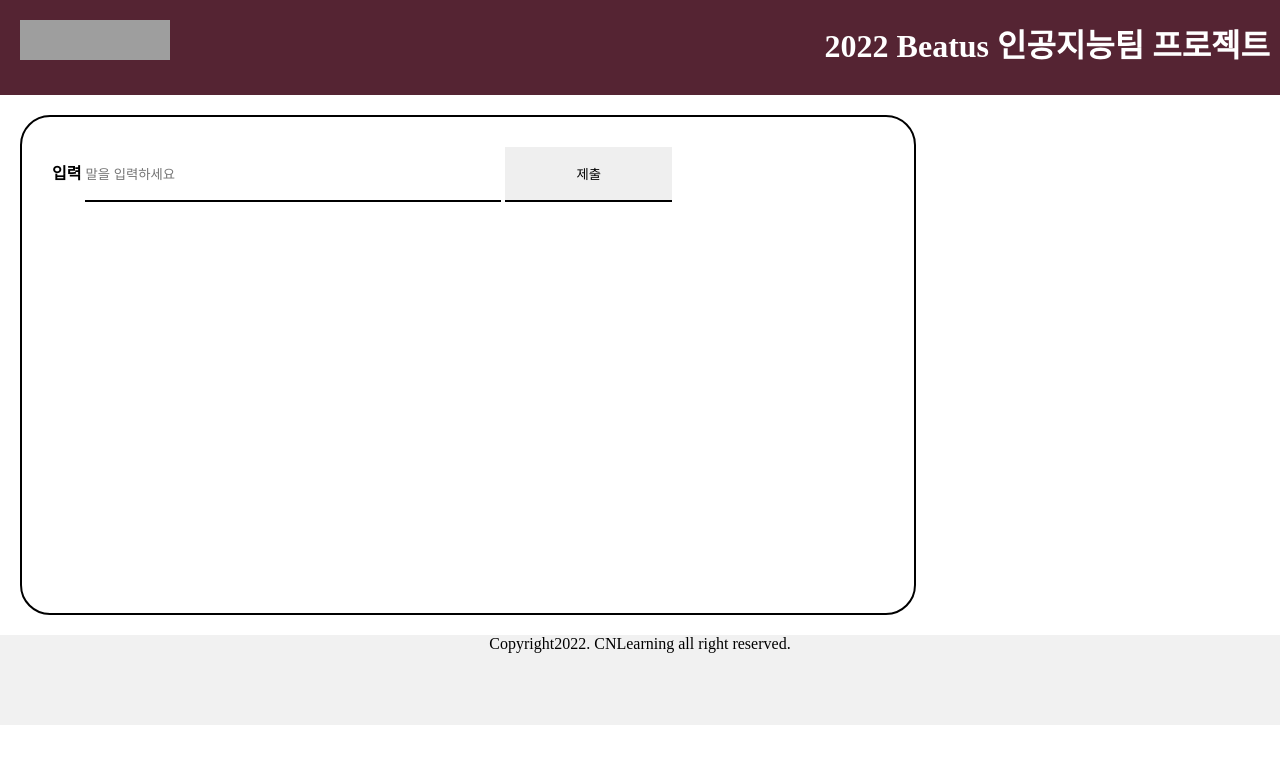
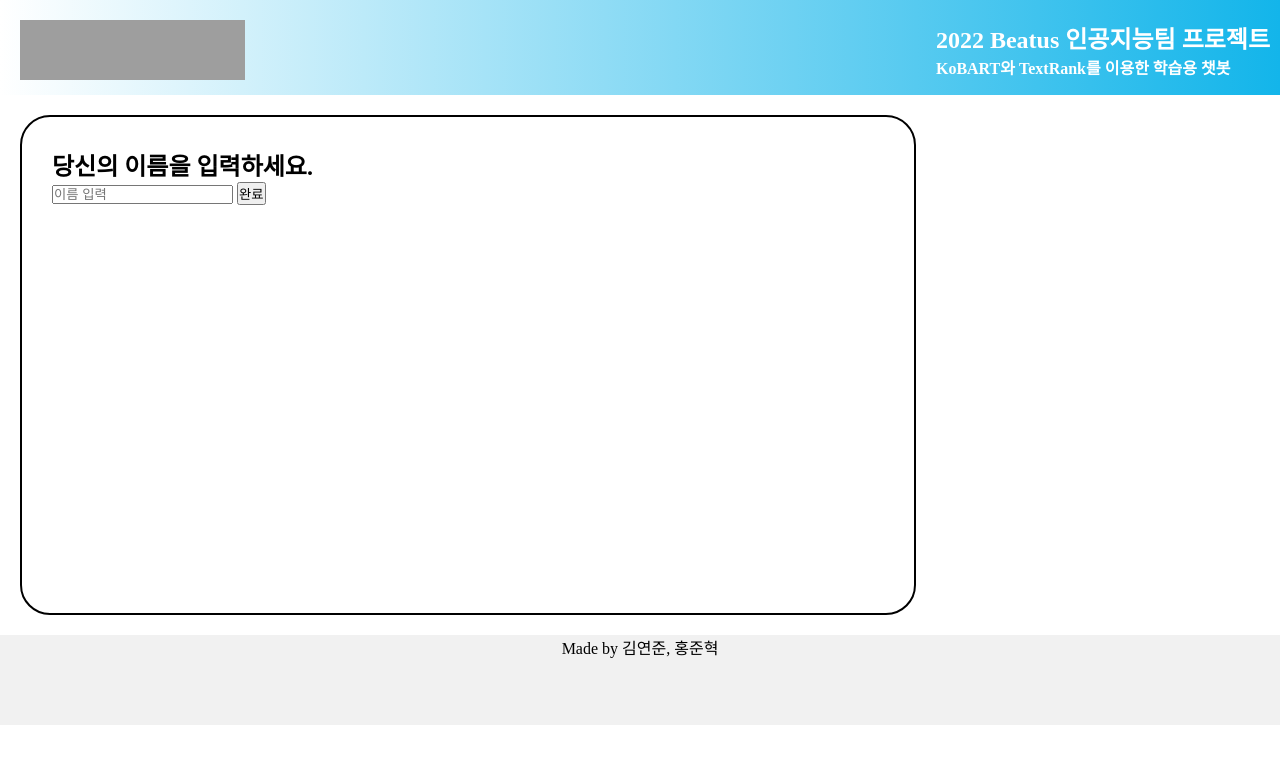
Before and after one commit to Superfish83/Beatus_NLP_Project_2, a Flask app: page / in a window 1280 px wide. Shown: the top 764 px of the page. Run offline with Flask 2, Linux system fonts and the light colour scheme; grey boxes are pictures that could not be loaded.

Commit message:
Main, Chat 페이지 제작

```diff
--- a/main.py
+++ b/main.py
@@ -1,19 +1,128 @@
-from flask import Flask, render_template
+from flask import *
+app = Flask(__name__)
 
-app = Flask(__name__)
+from NLP.dialoguehandler import DialogueHandler
+dlgHandler = DialogueHandler()
+
+def template(title, content, auto_submit = None):
+    t = f'''<!doctype html>
+    <link rel="stylesheet" href="{ url_for('static', filename='design.css') }" media="(min-width:600px)">
+    <html>
+        <title>{title}</title>
+        <header>
+            <div id="logo">
+                <a href = "/">
+                    <img src="https://www.cnsa.hs.kr/images/hpw/common/logo.gif" alt="Logo" width="225" height="60" href="./index.html">
+                </a>
+            </div>
+
+            <div id="top_menu">
+                <h2> 2022 Beatus 인공지능팀 프로젝트</h2>
+                <h4> KoBART와 TextRank를 이용한 학습용 챗봇 </h4>
+            </div>
+        </header>
+
+        <article id="content">
+            {content}
+        </article>
+
+        <footer>
+            <p>Made by 김연준, 홍준혁</p>
+        </footer>
+    '''
+
+    if auto_submit:
+        t += f'''
+            <script>
+                document.{auto_submit}.submit();
+            </script>'''
+    t += '</html>'
+    return t
+
+def getTextForm(username, dlg_state):
+    form = ''
+    if dlg_state < 100: # 사용자에게 채팅 입력을 받을 때
+        form = f'''
+            <form name = "getUserText" action="/chat/" method="POST">
+                <input type="textarea" name="usertext" placeholder="채팅 입력"></textarea>
+                <input type="hidden" name="current_username" value={username}>
+                <input type="hidden" name="dlg_state" value={dlg_state}>
+                <input type="submit" value="입력">
+            </form>'''
+    else: # 챗봇이 계속 말할 때 (입력받는 것 없이 form 제출)
+        form = f'''
+            <form name = "getUserText" action="/chat/" method="POST">
+                <input type="textarea" name="usertext" placeholder="채팅 입력"></textarea>
+                <input type="hidden" name="current_username" value={username}>
+                <input type="hidden" name="dlg_state" value={dlg_state}>
+            </form>
+            '''
+    return form
 
 @app.route('/')
 def home():
-    return render_template('index.html')
+    getName = '''
+        <div class = "input-box">
+            <h1>당신의 이름을 입력하세요.</h1>
+            <form action="/chat/" method="POST">
+                <input type="text" name="username" placeholder="이름 입력">
+                <input type="submit" value="완료">
+            </form>
+        </div>
+    '''
+    return template('Main Page', getName)
+
+# user마다 채팅 기록을 저장하는 딕셔너리 (전역 변수)
+chat_history = {}
+
+@app.route('/chat/', methods=['GET', 'POST'])
+def chat():
+    if request.method == 'POST':
+        global chat_history
+        chatting = ''
+        autoSubmitForm = None
+
+        # index에서 처음 넘어왔을 때 -> 전역 변수 user_dict에 username 등록
+        if 'username' in request.form.keys():
+            username = request.form['username']
+
+            #채팅 입력 form
+            chatting = getTextForm(username, 1)
+
+            #채팅 내역
+            chat_history[username] = f'''
+                <p>[BeatusChatBot] Hello, {username}!</p>
+            '''
+            chatting += chat_history[username]
+
+        # 채팅을 입력했을 때 -> dlgHandler를 통해 응답 받은 후 출력
+        elif 'usertext' in request.form.keys():
+            username = request.form['current_username']
+            usertext = request.form['usertext']
+            dlg_state = int(request.form['dlg_state'])
+            output, new_state = dlgHandler.handle_chat(usertext, dlg_state)
+
+            # 채팅 입력 form
+            chatting = getTextForm(username, new_state)
+
+            # 채팅 내역
+            if usertext != '':
+                chat_history[username] += f'''
+                    <p>[{username}] {usertext}</p>'''
+            if output != '':
+                chat_history[username] += f'''
+                    <p>[BeatusChatBot] {output}</p>
+                '''
+            chatting += chat_history[username]
+
+            # 대화 state 값이 100 이상일 때 채팅 입력 form 자동 제출
+            if new_state >= 100:
+                autoSubmitForm = 'getUserText'
+
+        return template('Chat Page', chatting, auto_submit = autoSubmitForm)
+
+    elif request.method == 'GET':
+        return 'ERROR'
 
 if __name__ == '__main__':
     app.run(debug=True)
-
-
-
-from NLP.dialoguehandler import DialogueHandler
-#d = DialogueHandler()
-#while(True):
-#    output = d.handle_chat(input("->"))
-#    if output:
-#        print("* -> " + output)
--- a/static/design.css
+++ b/static/design.css
@@ -4,7 +4,7 @@ a{text-decoration: none;} /* 링크에 밑줄 같은거 제거*/
 header{
     width: 100%;
     height: 95px;
-    background-color: #552433;
+    background: linear-gradient(90deg, rgba(255,255,255,1) 0%, rgba(19,181,234,1) 100%);
 
     /* header 안에 요소들을 모두 absolute 포지션으로 배치할 것이라서 */
     /* absolute 요소가 header의 좌상단을 기준으로 하려면 */
@@ -49,8 +49,7 @@ nav li a{color: white;}
 .input-box{
     width: 100%;
     height: 500px;
-}
-.input-box .item1{
+    align-self: center  ;
     float: center;
     width: 70%;
     height: 500px;
@@ -61,40 +60,6 @@ nav li a{color: white;}
     margin-left: 20px;
     margin-right: 20px;
     margin-top: 20px;
-
-}
-
-.input-box .item2{
-    float: right;
-    width: 43%;
-    height: 500px;
-    border: 2px solid black;
-    box-sizing: border-box;
-    border-radius: 30px;
-    padding: 50px;
-    margin-left: 20px;
-    margin-right: 20px;
-    margin-top: 20px;
-}
-/*form 꾸미기*/
-#input1{
-    width: 50%;
-    height: 50px;
-    border-top: none;
-    border-left: none;
-    border-right: none;
-    border-bottom: 2px solid black;
-}
-#input2{
-    width: 20%;
-    height: 55px;
-    border-top: none;
-    border-left: none;
-    border-right: none;
-    border-bottom: 2px solid black;
-}
-#howtouse:hover{
-    color: blue;
 }
 
 /* footer 영역 */
--- a/templates/index.html
+++ /dev/null
@@ -1,73 +0,0 @@
-<!DOCTYPE html>
-<html>
-<head>
-    <meta charset="UTF-8">
-    <meta name="viewport" content="width=device-width, initial-scale=1">
-    <title>Beatus NLP Project</title>
-
-    <!-- 1. 모바일용 css -->
-    <!-- <link rel="stylesheet" href="./design_mobile.css" media="(max-width:600px)"> -->
-
-    <!-- 2. 데스크탑용 외부 스타일시트 적용 -->
-    <link rel="stylesheet" href="{{ url_for('static', filename='design.css') }}" media="(min-width:600px)">
-</head>
-<body>
-
-    <div id="page">
-
-        <header>
-            <div id="logo">
-                <img src="https://www.cnsa.hs.kr/images/hpw/common/logo.gif" alt="Logo" width="150" height="40" href="./index.html">
-            </div>
-
-            <div id="top_menu">
-                <h1> 2022 Beatus 인공지능팀 프로젝트 </h1>
-            </div>
-
-        </header>
-
-        <article id="content">
-            <section id="main">
-                <div class="input-box">
-                    <div class="input-box item1">
-                        <form action="백엔드">
-                            <strong>입력</strong>
-                            <input id="input1" type="text" class="upload-line" placeholder="말을 입력하세요" >
-                            <input id="input2" type="submit" value="제출">
-                        </form>
-                    </div>
-                    <!--처리 코드 추가-->
-                </div>
-            </section>
-        </article>
-
-        <!--
-        <article id="content">
-            <section id="main">
-                <div class="input-box">
-                    <div class="input-box item1">
-                        <form action="백엔드 url일걸">
-                            <strong>원하는 코드를 만들어줄 말을 입력하세요.</strong>
-                            <br>
-                            <input id="input1" type="text" class="upload-line" placeholder="말을 입력하세요" >
-                            <input id="input2" type="submit" value="제출">
-                        </form>
-                        <br>
-                        <a href="./info.html" id="howtouse">어떻게 쓰나요?</a>
-                    </div>
-                    <div class="input-box item2">
-                        <output name="result" for="code">결과 출력</output>
-                    </div>
-                </div>
-
-            </section>
-
-        </article>
-        -->
-        <footer>
-            Copyright2022. CNLearning all right reserved.
-        </footer>
-
-    </div>
-</body>
-</html>
```
Also changed, not shown: NLP/dialoguehandler.py (+10 -6 lines), test_articles.txt (+12 -1 lines).
